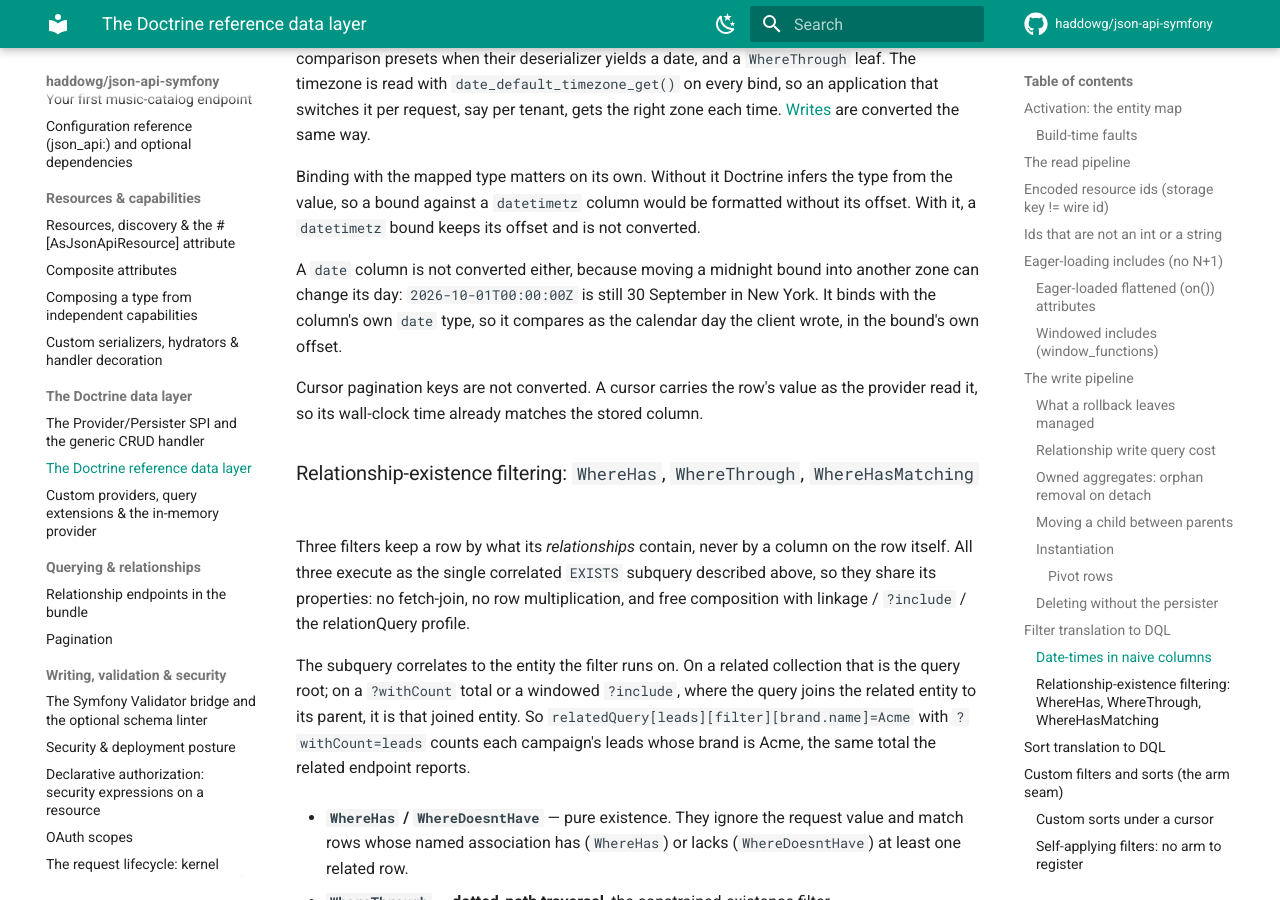
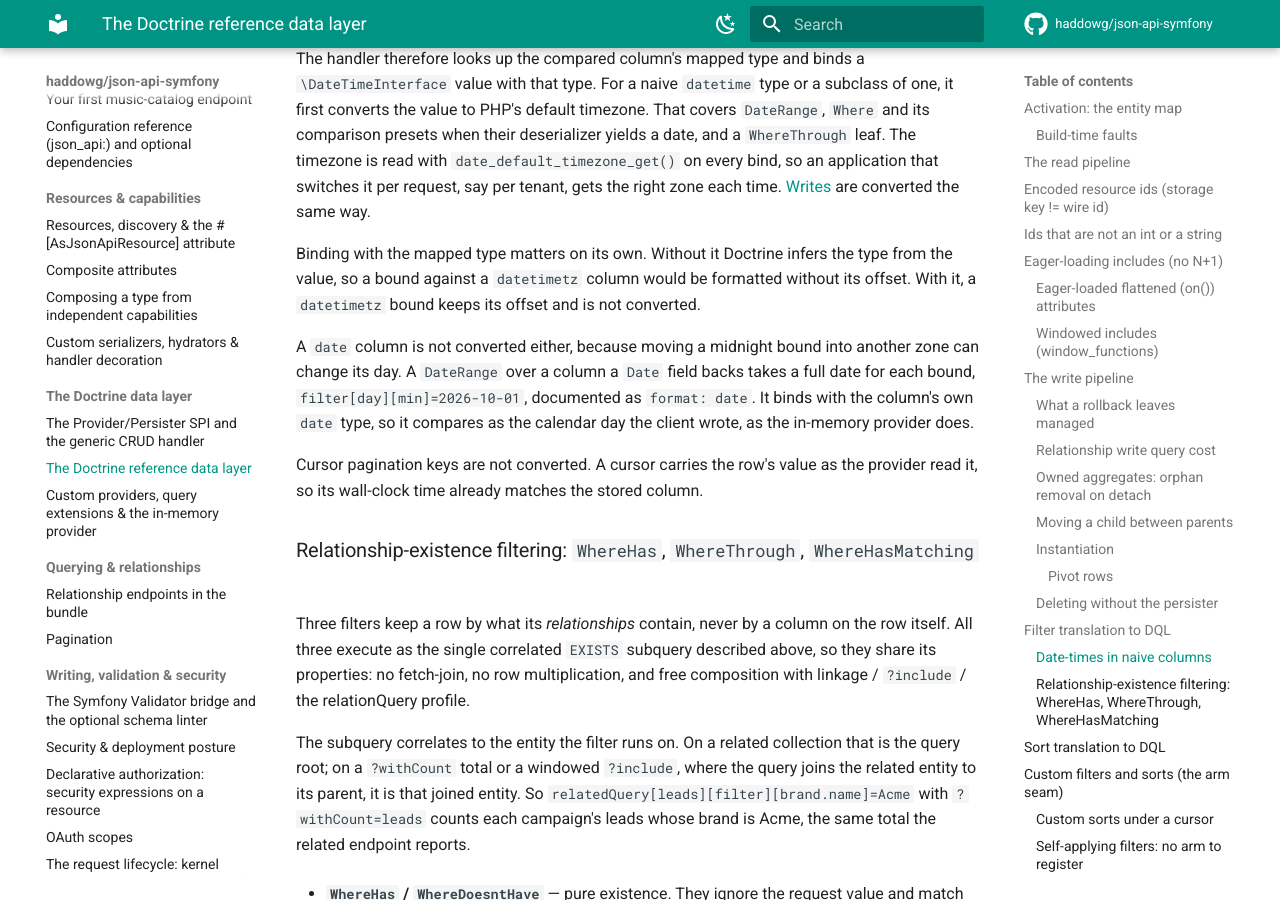
Before and after one commit to haddowg/json-api-symfony, an MkDocs documentation site: the page built from docs/doctrine.md, in a window 1280 px wide and 900 px high, scrolled down 19184 px. Built offline with MkDocs 1.6.1 and Material for MkDocs 9.7.7, drawn with Linux system fonts in a browser that asks for light colours; comment, search, counter and statistics services are not loaded; some of the changed text lies outside the part shown.

Commit message:
test: compare a DateRange over a date column by calendar day
Core now documents a DateRange over a Date column as format date and compares
calendar days on every provider, so the storage timezone suite sends plain
dates again and asserts that a date-time bound for that column is a 400.

```diff
--- a/docs/doctrine.md
+++ b/docs/doctrine.md
@@ -456,6 +456,10 @@ carries each member's pivot values (see
   under `America/New_York` it would read back four hours late. Only values the request
   wrote are converted. A date-time your own code sets on the entity, in a hook or a
   setter, is persisted exactly as given. Reads render through the usual `output_timezone`.
+  Only a field documented as an RFC 3339 `date-time` is converted, since the moved value is
+  written back in that shape. A field with a custom `format()` is hydrated as sent, so if
+  that format carries an offset, such as `D, d M Y H:i:s O`, its column stores the wall
+  clock of the offset the client wrote.
 
 The managed-update coupling is the one constraint a custom data layer must respect:
 a provider that returns a **detached** entity from `fetchOne` would silently break
@@ -840,9 +844,10 @@ from the value, so a bound against a `datetimetz` column would be formatted with
 offset. With it, a `datetimetz` bound keeps its offset and is not converted.
 
 A `date` column is not converted either, because moving a midnight bound into another
-zone can change its day: `2026-10-01T00:00:00Z` is still 30 September in New York. It
-binds with the column's own `date` type, so it compares as the calendar day the client
-wrote, in the bound's own offset.
+zone can change its day. A `DateRange` over a column a `Date` field backs takes a full
+date for each bound, `filter[day][min]=2026-10-01`, documented as `format: date`. It binds
+with the column's own `date` type, so it compares as the calendar day the client wrote, as
+the in-memory provider does.
 
 Cursor pagination keys are not converted. A cursor carries the row's value as the
 provider read it, so its wall-clock time already matches the stored column.
```
Also changed, not shown: docs/data-layer.md (+4 -1 lines), 1 other file.
